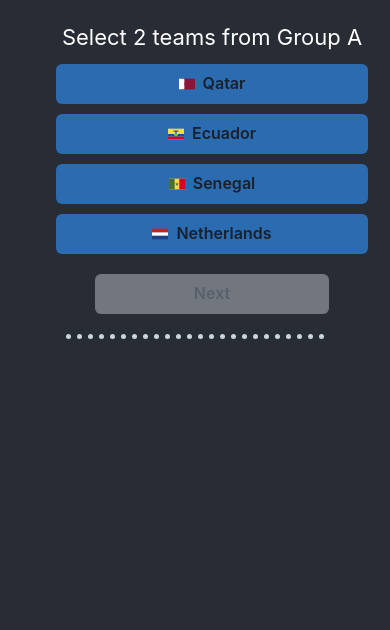
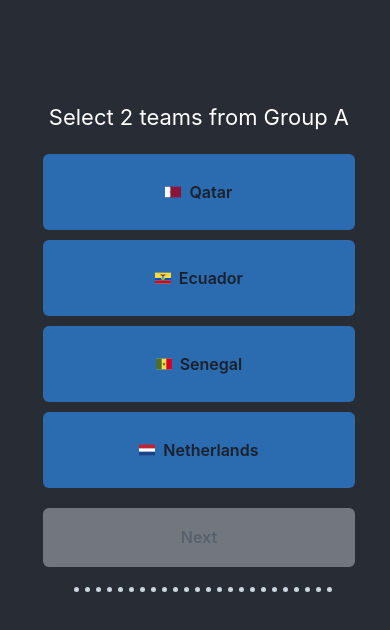
Before and after one commit to kadenweaver/WCPredictor22, a React (Create React App) app: page / in a window 390 px wide. Shown: the top 630 px of the page. Built offline with nearby package versions, Linux system fonts and the light colour scheme.

Commit message:
mobile design

```diff
--- a/src/App.js
+++ b/src/App.js
@@ -5,7 +5,7 @@ import { Flex } from '@chakra-ui/react'
 const App = () => {
   return (
     <div className="App">
-        <Flex bg='#282c34' minH='100vh' color='white' h='100%' w='100%' maxH='100vh' maxW='100vw' textAlign='center' px='14' pt='21'>
+        <Flex bg='#282c34' minH='100vh' color='white' h='100%' w='100%' maxH='100vh' maxW='100vw' textAlign='center' px='11vw' pt='12vh'>
          <StateEngine/>
         </Flex>
     </div>
--- a/src/SelectionView.js
+++ b/src/SelectionView.js
@@ -25,8 +25,8 @@ export const SelectionView = props => {
   const { teams, titleText, onNext, onSelect, selected, nextEnabled, level } = props;
   return (
     <Box pos='fixed'>
+      <Text fontSize="22px" mb='20px'>{titleText}</Text>
       <VStack spacing="10px" mb="20px" >
-        <Text fontSize="22px">{titleText}</Text>
         {teams &&
           teams.map(x => {
             const Flag = x.flagName && Flags[x.flagName];
@@ -36,6 +36,7 @@ export const SelectionView = props => {
               <Button
                 key={`${x.name}_button`}
                 w="80vw"
+                h='9vh'
                 bg={isSelected ? "blue.300" : "blue.600"}
                 // _active={{bg: "blue.300"}}
                 _selected={{bg: "blue.300"}}
@@ -56,7 +57,8 @@ export const SelectionView = props => {
           })}
       </VStack>
       <Button
-        w="60vw"
+        w="80vw"
+        h='7vh'
         mb='20px'
         bg={nextEnabled ? "green.300" : "gray.200"}
         color={nextEnabled ? "white" : "gray.400"}
@@ -65,7 +67,7 @@ export const SelectionView = props => {
       >
         Next
       </Button>
-      <HStack spacing='1.5' ml='10px' >
+      <HStack spacing='1.5' ml='8vw' >
         {[...Array(24).keys()].map(x => (
             <Circle size='5px' bg={x < level ? 'blue.600' : 'gray.300'} />
         ))}
```
